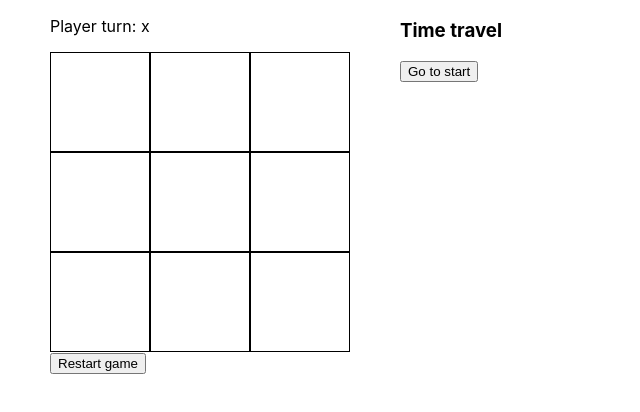
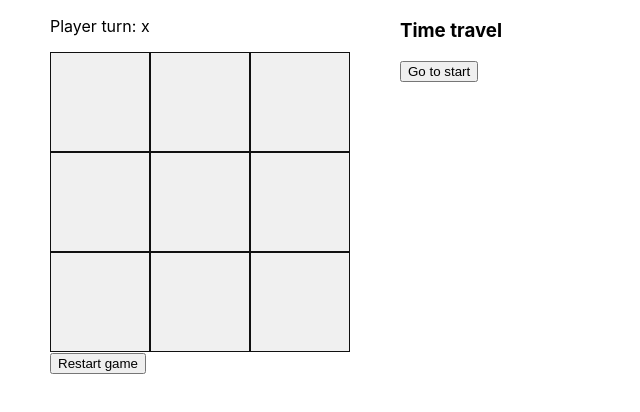
Before and after one commit to DanielParpal/tic-tac-toe, a React (Create React App) app: page / in a window 1280 px wide. Shown: the top 412 px of the page, without its empty margins (0-640 px from the left). Built offline with nearby package versions, Linux system fonts and the light colour scheme.

Commit message:
Added a color generator using an external API, just for the sake of it. Ugly design, but a nice practice.

```diff
--- a/src/Game.tsx
+++ b/src/Game.tsx
@@ -2,6 +2,11 @@ import React, {useState, useEffect, useCallback} from 'react';
 import './Game.css';
 import TimeTravel from './TimeTravel';
 import {checkForWin} from './modules/engine';
+
+export interface FrameType {
+  playedBy: string,
+  colorScheme: number[][]
+}
 
 export default function Game() {
 
@@ -10,8 +15,19 @@ export default function Game() {
     o: 'o'
   };
 
-  const emptyFrames = () => {
-    return [new Array(9).fill('')];
+  const defaultColors = (): number[][] => {
+    return [
+      [16, 16, 16],
+      [16, 16, 16],
+      [240, 240, 240]
+    ];
+  }
+
+  const emptyFrames = (): FrameType[][] => {
+    return [new Array(9).fill({
+      playedBy: '',
+      colorScheme: defaultColors()
+    })];
   };
 
   const [frames, setFrames] = useState(emptyFrames());
@@ -22,7 +38,7 @@ export default function Game() {
     return frames.length % 2 === 1 ? TurnsEnum.x : TurnsEnum.o;
   }, [frames, TurnsEnum]);
 
-  const lastFrame = useCallback((): string[] => {
+  const lastFrame = useCallback((): FrameType[] => {
     return frames[frames.length - 1];
   }, [frames]);
 
@@ -37,38 +53,64 @@ export default function Game() {
     }
   }, [frames, lastFrame, turn, getCurrentTurn]);
 
-  const toggleTile = (index: number, _e: React.SyntheticEvent) => {
+  const toggleTile = async (index: number, _e: React.SyntheticEvent) => {
     if (moveIsNotLegalAt(index)) return;
 
-    markTileToCurrentPlayer(index);
-  }
+    await markTileToCurrentPlayer(index);
+  };
 
   const moveIsNotLegalAt = (index: number) => {
     return gameIsOver() || tileIsOccupiedAtIndex(index);
-  }
+  };
 
   const tileIsOccupiedAtIndex = (index: number): boolean => {
-    return lastFrame()[index] !== '';
-  }
+    return lastFrame()[index].playedBy !== '';
+  };
 
-  const markTileToCurrentPlayer = (index: number) => {
+  const markTileToCurrentPlayer = async (index: number) => {
     const newFrame = [...lastFrame()];
-    newFrame[index] = turn;
+
+    newFrame[index] = {
+      playedBy: turn,
+      colorScheme: await generateNewColorScheme()
+    };
+
     setFrames(frames.concat([newFrame]));
-  }
+  };
 
   const travelTo = (index: number, _e: React.SyntheticEvent) => {
     const newFrames = frames.slice(0, index + 1);
     setFrames(newFrames);
-  }
+  };
 
   const restartGame = () => {
     setFrames(emptyFrames());
-  }
+  };
 
   const gameIsOver = () => {
     return winner !== '';
-  }
+  };
+
+  const generateNewColorScheme = async () => {
+    const data = {model: 'default'};
+    const request = new Request('http://colormind.io/api/', {method: 'POST', body: JSON.stringify(data)});
+    const response = await fetch(request);
+
+    return (await response.json()).result.slice(0, 3);
+  };
+
+  const rgb = (values: number[]) => {
+    return `rgb(${values[0]}, ${values[1]}, ${values[2]})`;
+  };
+
+  const styleObj = (frame: FrameType) => {
+    return {
+      color: rgb(frame.colorScheme[0]),
+      borderColor: rgb(frame.colorScheme[1]),
+      backgroundColor: rgb(frame.colorScheme[2]),
+      fontSize: '3em'
+    };
+  };
 
   return (
     <div className="Grid">
@@ -77,8 +119,12 @@ export default function Game() {
         <div className="Board">
           {lastFrame().map((tile, index) => {
             return (
-              <div key={index} onClick={(e) => toggleTile(index, e)} className="Tile">
-                {tile}
+              <div
+                key={index}
+                onClick={(e) => toggleTile(index, e)}
+                className="Tile"
+                style={styleObj(tile)}>
+                  {tile.playedBy}
               </div>
             );
           })}
@@ -88,5 +134,5 @@ export default function Game() {
 
       <TimeTravel frames={frames} travelTo={travelTo} />
     </div>
-  )
+  );
 }
--- a/src/TimeTravel.tsx
+++ b/src/TimeTravel.tsx
@@ -1,7 +1,8 @@
 import React from 'react';
+import {FrameType} from 'Game';
 
 export interface Props {
-  frames: String[][],
+  frames: FrameType[][],
   travelTo(index: number, e: React.SyntheticEvent): void
 }
 
--- a/src/modules/engine.ts
+++ b/src/modules/engine.ts
@@ -1,3 +1,5 @@
+import {FrameType} from 'Game';
+
 // 3 rows, 3 columns, 2 diagonals
 const WINNING_BINARY_MASKS: number[] = [
   0b111000000,
@@ -10,15 +12,15 @@ const WINNING_BINARY_MASKS: number[] = [
   0b001010100
 ];
 
-export const checkForWin = (sequence: string[], player: string): boolean => {
+export const checkForWin = (sequence: FrameType[], player: string): boolean => {
   const binarySequence = parseToBinarySequence(sequence, player);
 
   return containsWinningPattern(binarySequence);
 }
 
-const parseToBinarySequence = (sequence: string[], player: string): number => {
-  const cleanSequence = sequence.map((element: string) => {
-    return element === player ? 1 : 0;
+const parseToBinarySequence = (sequence: FrameType[], player: string): number => {
+  const cleanSequence = sequence.map((element: FrameType) => {
+    return element.playedBy === player ? 1 : 0;
   }).join('');
 
   return parseInt(cleanSequence, 2);
```
Also changed, not shown: src/logo.svg (deleted).
